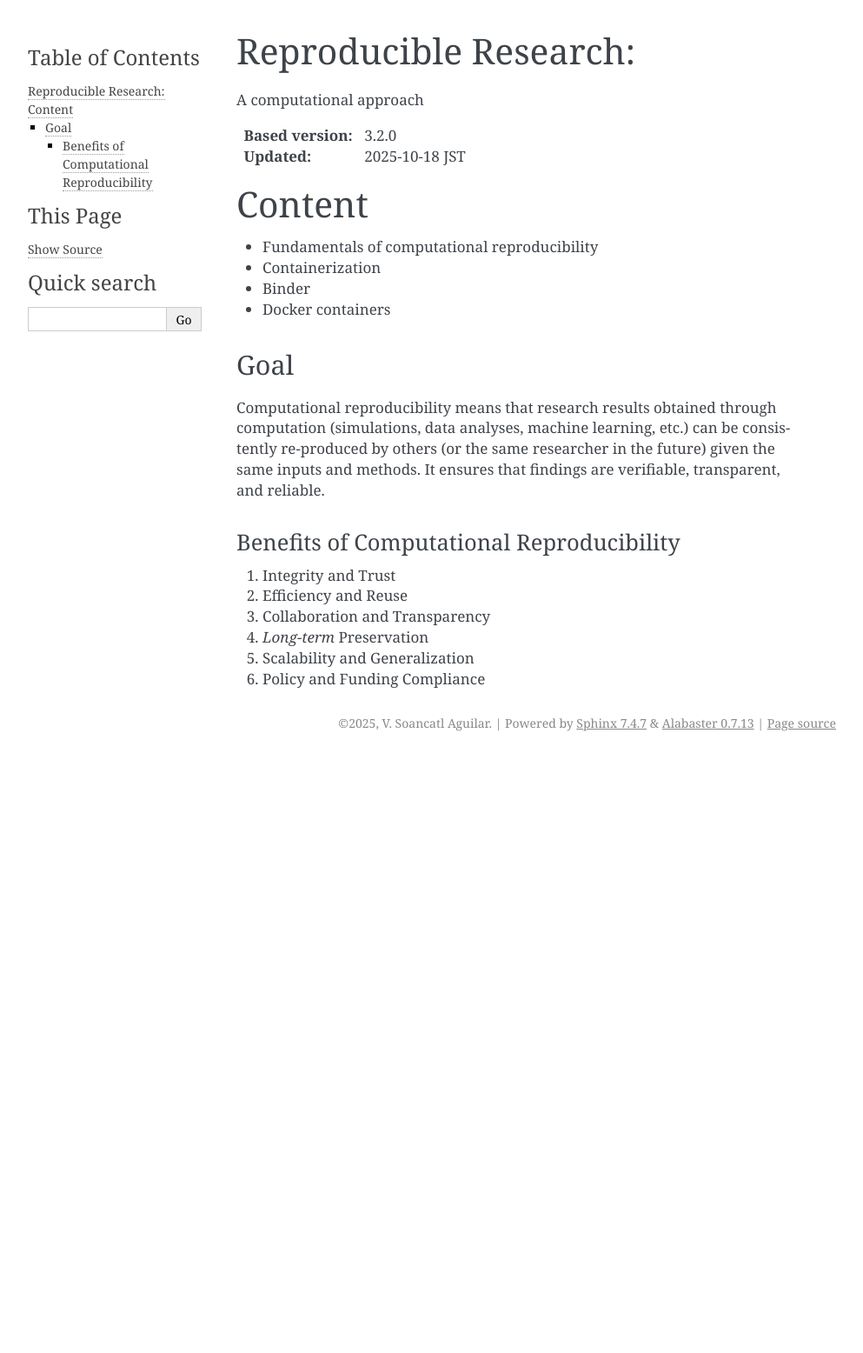
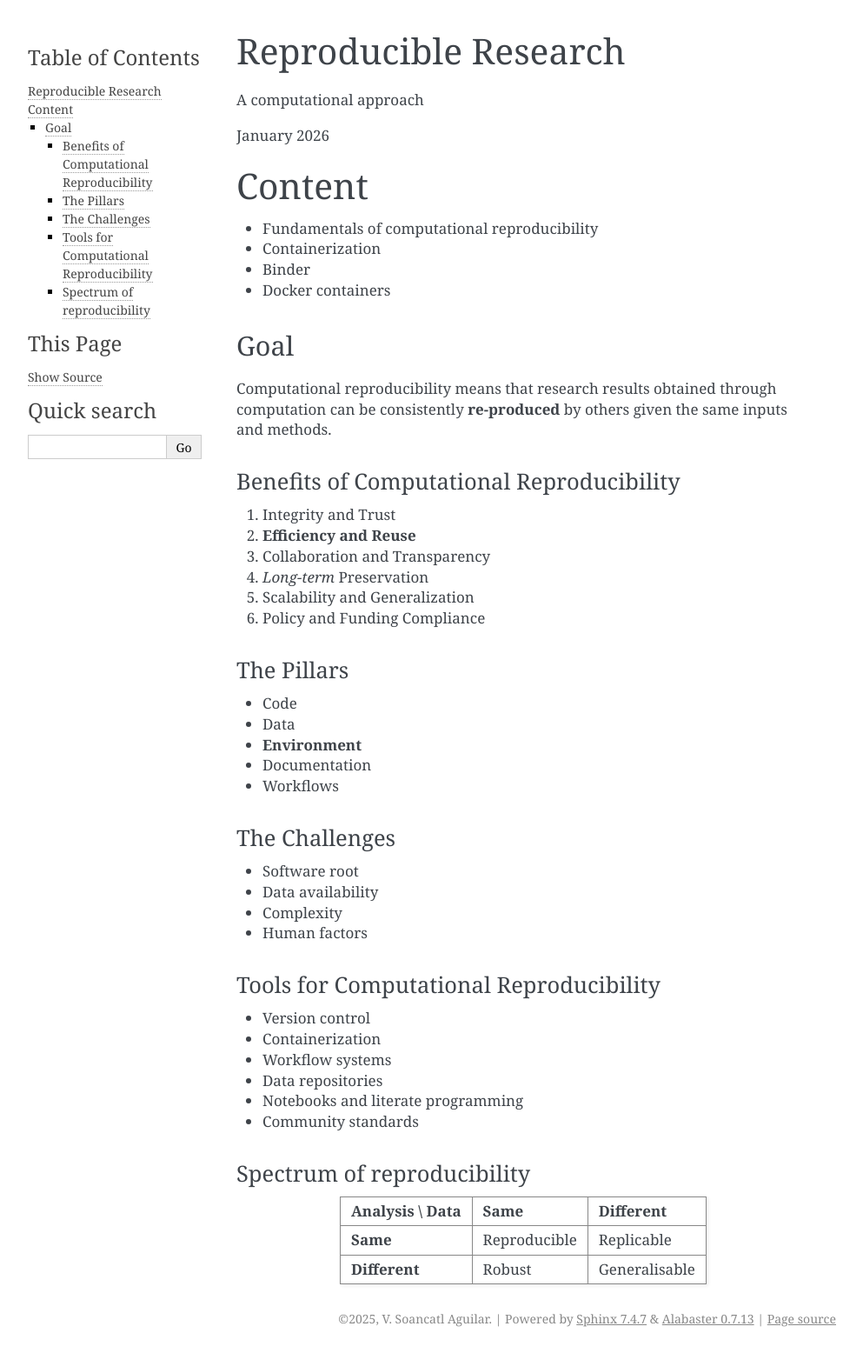
Before and after one commit to UG-Team-Data-Science/computational-reproducibility, a Sphinx documentation site: the page built from docs/source/index.rst, in a window 1280 px wide. Shown: the whole page at 87% size, without its empty margins (148-1141 px from the left). Built offline with Sphinx 7.4.7, drawn with Linux system fonts in a browser that asks for light colours; before the commit the page ends 900 px from its top, so only the background shows below that.

Commit message:
.gitignore

```diff
--- a/docs/source/_sections/fundamentals.rst
+++ b/docs/source/_sections/fundamentals.rst
@@ -1,14 +1,50 @@
 ====
 Goal
 ====
-Computational reproducibility means that research results obtained through computation (simulations, data analyses, machine learning, etc.) can be consistently re-produced by others (or the same researcher in the future) given the same inputs and methods. It ensures that findings are verifiable, transparent, and reliable.
+Computational reproducibility means that research results obtained through computation can be consistently **re-produced** by others  given the same inputs and methods.
 
 Benefits of Computational Reproducibility
 -----------------------------------------
 
 1. Integrity and Trust
-2. Efficiency and Reuse
+2. **Efficiency and Reuse**
 3. Collaboration and Transparency
 4. `Long-term` Preservation
 5. Scalability and Generalization
 6. Policy and Funding Compliance
+
+The Pillars
+-----------
+- Code
+- Data
+- **Environment**
+- Documentation
+- Workflows
+
+The Challenges
+--------------
+
+- Software root
+- Data availability
+- Complexity
+- Human factors
+
+Tools for Computational Reproducibility
+---------------------------------------
+- Version control
+- Containerization
+- Workflow systems
+- Data repositories
+- Notebooks and literate programming
+- Community standards
+
+Spectrum of reproducibility
+---------------------------
+
++------------------+--------------+----------------+
+| Analysis \\ Data | **Same**     | **Different**  |
++==================+==============+================+
+| **Same**         | Reproducible | Replicable     |
++------------------+--------------+----------------+
+| **Different**    | Robust       | Generalisable  |
++------------------+--------------+----------------+
--- a/docs/source/conf.py
+++ b/docs/source/conf.py
@@ -37,6 +37,15 @@ revealjs_css_files = [
     "custom.css",
 ]
 
+revealjs_script_conf = {
+    "hash": True,
+    "width": 1280,
+    "height": 720,
+    "margin": 0.04,   # optional, space around the slides
+    "minScale": 0.2,
+    "maxScale": 2.0,
+}
+
 # revealjs_css_files = [
 #     "revealjs/plugin/highlight/zenburn.css",
 #     "https://cdn.jsdelivr.net/npm/reveal.js-plugins@latest/customcontrols/style.css",
--- a/docs/source/index.rst
+++ b/docs/source/index.rst
@@ -3,13 +3,12 @@
    You can adapt this file completely to your liking, but it should at least
    contain the root `toctree` directive.
 
-Reproducible Research:
-======================
+Reproducible Research
+=====================
+
 A computational approach
 
-
-:Based version: 3.2.0
-:Updated: 2025-10-18 JST
+January 2026
 
 Content
 =======
```
Also changed, not shown: README.md (+39 -1 lines), 2 other files.
